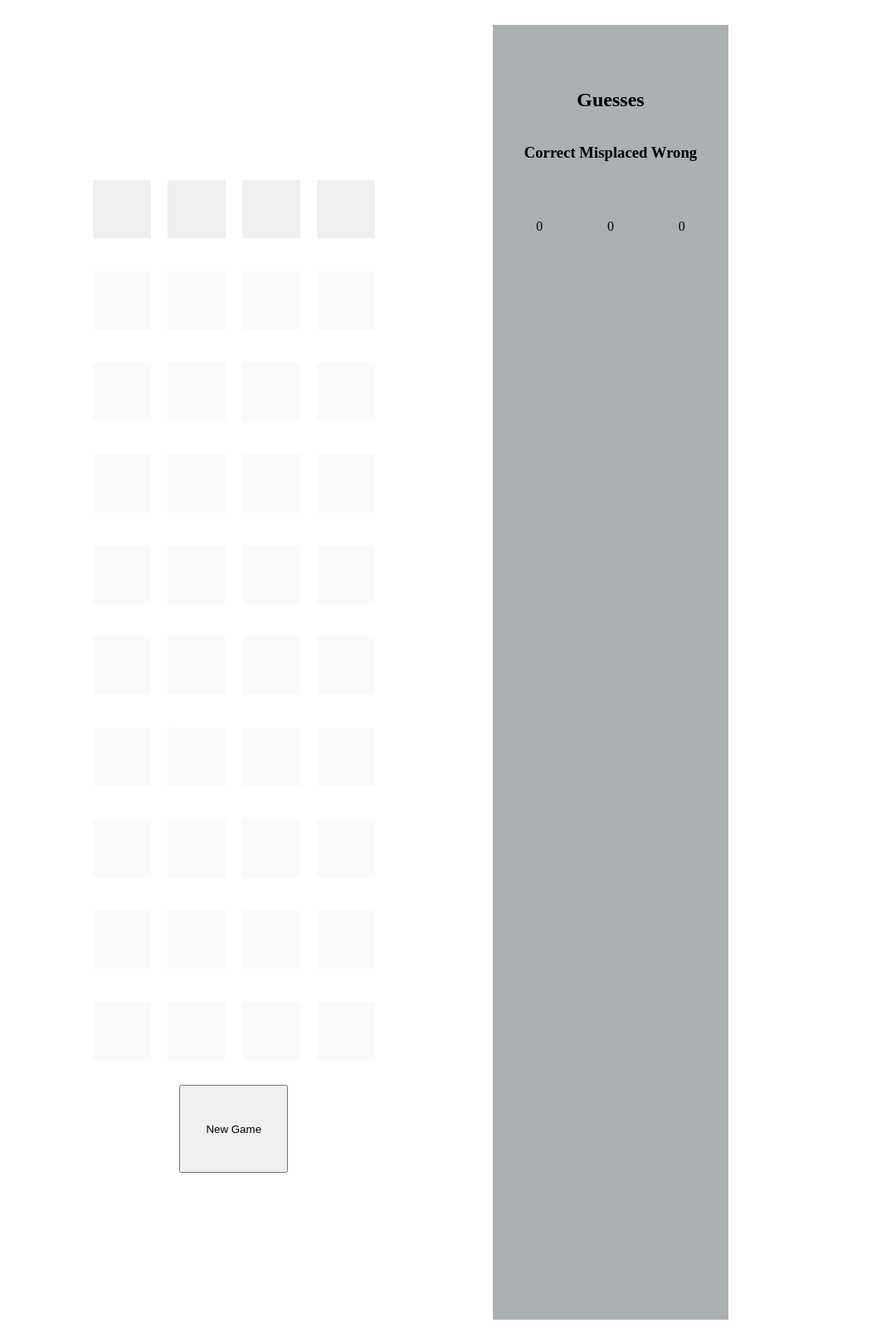
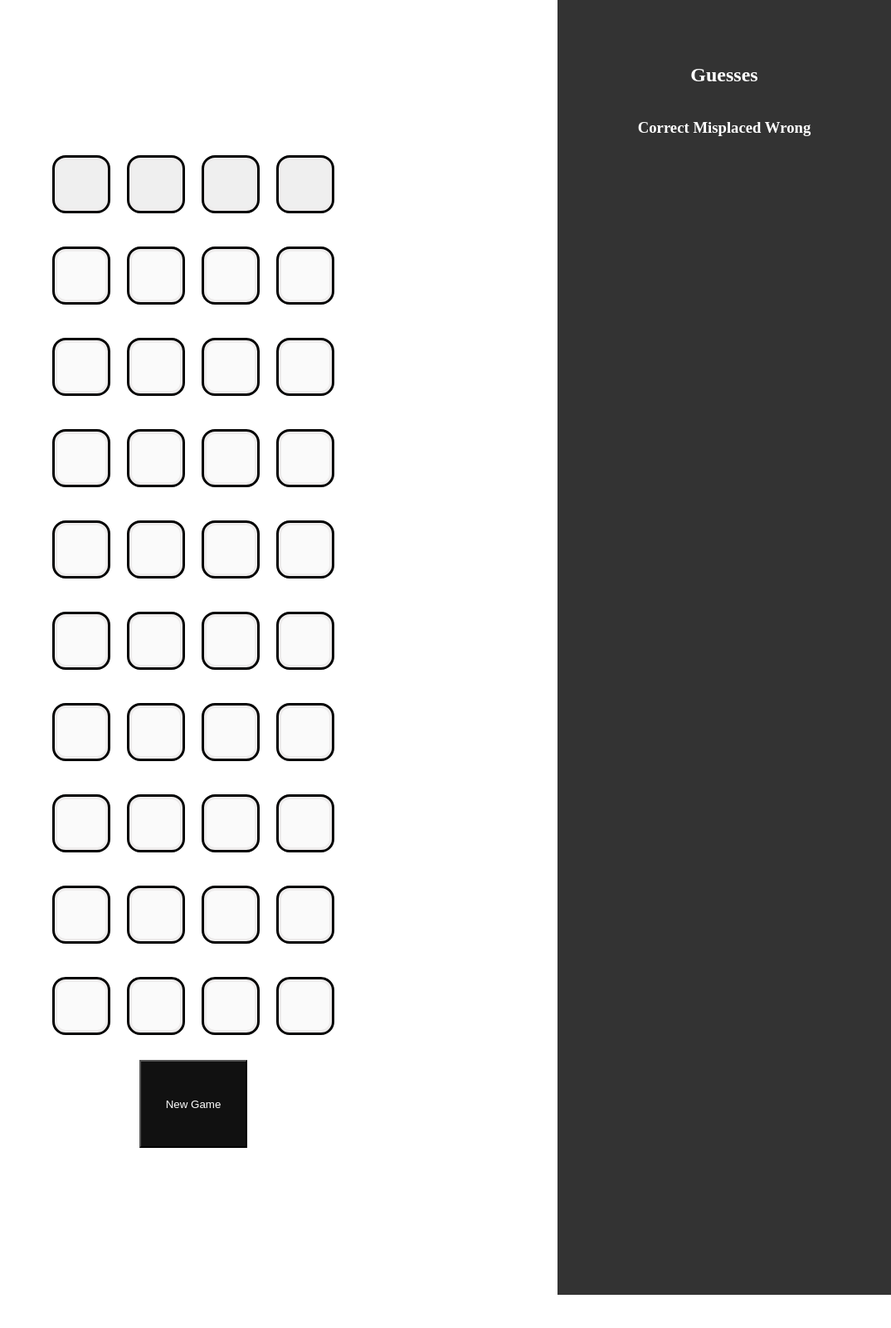
Before and after one commit to BenjaminGensler/Colordle, a PHP site: page /main.html in a window 1280 px wide. Shown: the part 92-1692 px from the top of the page at 83% size, without its empty margins (206-1280 px from the left). After the commit the page ends 1652 px from the top, so only its background shows below. Run offline with PHP 8.4, Linux system fonts and the light colour scheme.

Commit message:
Cleaned Up UI/UX

```diff
--- a/main.html
+++ b/main.html
@@ -17,13 +17,15 @@
         </ul>
     </nav>
     <section class="primary">
-        <div class="intro">
+        </button>
+        <div class="base">
             <div class="sec-piece">
                 <div class="guessBox" id="colorSet1">
                     <button class="colorChoice" id="c1"></button>
                     <button class="colorChoice" id="c2"></button>
                     <button class="colorChoice" id="c3"></button>
                     <button class="colorChoice" id="c4"></button>
+
                 </div>
                 <div class="guessBox" id="colorSet2">
                     <button class="colorChoice" id="c1" disabled></button>
@@ -36,55 +38,59 @@
                     <button class="colorChoice" id="c2" disabled></button>
                     <button class="colorChoice" id="c3" disabled></button>
                     <button class="colorChoice" id="c4" disabled></button>
+
                 </div>
                 <div class="guessBox" id="colorSet4">
                     <button class="colorChoice" id="c1" disabled></button>
                     <button class="colorChoice" id="c2" disabled></button>
                     <button class="colorChoice" id="c3" disabled></button>
                     <button class="colorChoice" id="c4" disabled></button>
+
                 </div>
                 <div class="guessBox" id="colorSet5">
                     <button class="colorChoice" id="c1" disabled></button>
                     <button class="colorChoice" id="c2" disabled></button>
                     <button class="colorChoice" id="c3" disabled></button>
                     <button class="colorChoice" id="c4" disabled></button>
+
                 </div>
                 <div class="guessBox" id="colorSet6">
                     <button class="colorChoice" id="c1" disabled></button>
                     <button class="colorChoice" id="c2" disabled></button>
                     <button class="colorChoice" id="c3" disabled></button>
                     <button class="colorChoice" id="c4" disabled></button>
+
                 </div>
                 <div class="guessBox" id="colorSet7">
                     <button class="colorChoice" id="c1" disabled></button>
                     <button class="colorChoice" id="c2" disabled></button>
                     <button class="colorChoice" id="c3" disabled></button>
                     <button class="colorChoice" id="c4" disabled></button>
+
                 </div>
                 <div class="guessBox" id="colorSet8">
                     <button class="colorChoice" id="c1" disabled></button>
                     <button class="colorChoice" id="c2" disabled></button>
                     <button class="colorChoice" id="c3" disabled></button>
                     <button class="colorChoice" id="c4" disabled></button>
+
                 </div>
                 <div class="guessBox" id="colorSet9">
                     <button class="colorChoice" id="c1" disabled></button>
                     <button class="colorChoice" id="c2" disabled></button>
                     <button class="colorChoice" id="c3" disabled></button>
                     <button class="colorChoice" id="c4" disabled></button>
+
                 </div>
                 <div class="guessBox" id="colorSet10">
                     <button class="colorChoice" id="c1" disabled></button>
                     <button class="colorChoice" id="c2" disabled></button>
                     <button class="colorChoice" id="c3" disabled></button>
                     <button class="colorChoice" id="c4" disabled></button>
+
                 </div>
-
                 <button class="newGame" id="newGame" onClick='newGame()'>
                     <p>New Game</p>
-                </button>
-                <button class="guess" id="guess" onClick='guess()'>
-                    <p>Guess</p>
                 </button>
             </div>
 
@@ -92,54 +98,64 @@
                 <h2><br />Guesses</h2>
                 <h3>Correct Misplaced Wrong</h3>
                 <div class="results" id="result1">
-                    <p class="value1" id="r1">0</p>
-                    <p class="value2" id="r2">0</p>
-                    <p class="value3" id="r3">0</p>
+                    <p class="value1" id="r1"></p>
+                    <p class="value2" id="r2"></p>
+                    <p class="value3" id="r3"></p>
+                    <button class="guess" id="guess1" onClick='guess()'>Guess</button>
                 </div>
                 <div class="results" id="result2">
                     <p class="value1" id="r1"></p>
                     <p class="value2" id="r2"></p>
                     <p class="value3" id="r3"></p>
+                    <button class="guess" id="guess2" onClick='guess()'>Guess</button>
                 </div>
                 <div class="results" id="result3">
                     <p class="value1" id="r1"></p>
                     <p class="value2" id="r2"></p>
                     <p class="value3" id="r3"></p>
+                    <button class="guess" id="guess3" onClick='guess()'>Guess</button>
                 </div>
                 <div class="results" id="result4">
                     <p class="value1" id="r1"></p>
                     <p class="value2" id="r2"></p>
                     <p class="value3" id="r3"></p>
+                    <button class="guess" id="guess4" onClick='guess()'>Guess</button>
                 </div>
                 <div class="results" id="result5">
                     <p class="value1" id="r1"></p>
                     <p class="value2" id="r2"></p>
                     <p class="value3" id="r3"></p>
+                    <button class="guess" id="guess5" onClick='guess()'>Guess</button>
                 </div>
                 <div class="results" id="result6">
                     <p class="value1" id="r1"></p>
                     <p class="value2" id="r2"></p>
                     <p class="value3" id="r3"></p>
+                    <button class="guess" id="guess6" onClick='guess()'>Guess</button>
                 </div>
                 <div class="results" id="result7">
                     <p class="value1" id="r1"></p>
                     <p class="value2" id="r2"></p>
                     <p class="value3" id="r3"></p>
+                    <button class="guess" id="guess7" onClick='guess()'>Guess</button>
                 </div>
                 <div class="results" id="result8">
                     <p class="value1" id="r1"></p>
                     <p class="value2" id="r2"></p>
                     <p class="value3" id="r3"></p>
+                    <button class="guess" id="guess8" onClick='guess()'>Guess</button>
                 </div>
                 <div class="results" id="result9">
                     <p class="value1" id="r1"></p>
                     <p class="value2" id="r2"></p>
                     <p class="value3" id="r3"></p>
+                    <button class="guess" id="guess9" onClick='guess()'>Guess</button>
                 </div>
                 <div class="results" id="result10">
                     <p class="value1" id="r1"></p>
                     <p class="value2" id="r2"></p>
                     <p class="value3" id="r3"></p>
+                    <button class="guess" id="guess10" onClick='guess()'>Guess</button>
                 </div>
 
             </div>
--- a/stylesheet.css
+++ b/stylesheet.css
@@ -6,13 +6,13 @@
     flex-direction: column;
 
 }
-.intro {
+.base {
     display: flex;
-    margin-top: 20px;
     align-items: center;
     justify-content: center;
-    align-self: center;
-    max-width: 1200px;
+    align-self: right;
+    width: 100%;
+    overflow: hidden;
 }
 .sec-piece {
     display: flex;
@@ -21,20 +21,22 @@
     flex-direction: column;
     margin: 10px;
     padding: 30px;
-    min-width: 70%;
+    width: 70%;
 }
 
 .sec-piece2 {
     display: flex;
+    float: right;
     justify-content: top;
     align-items: center;
     flex-direction: column;
     background-color:rgb(171, 176, 179);
-    margin: 10px;
     padding: 30px;
-    min-width: 30%;
-    max-width: 40%;
+    width: 30%;
     height: 1500px;
+    background-color: #333;
+    color: white;
+
 }
 
 .colorChoice {
@@ -42,7 +44,9 @@
         height: 70px;
        color: grey;
         margin: 10px;
-        border: none;
+        border: solid black 3px;
+        border-radius: 23%;
+        box-shadow: inset 0 0 0 3px rgb(238, 236, 236);
 }
 
 .newGame {
@@ -52,13 +56,29 @@
     flex-direction: column;
     margin: 10px;
     padding: 30px;
+    background-color: #111;
+    color: white;
 }
 
 .guess {
-    display: none;
-    justify-content: center;
-    align-items: center;
-    flex-direction: column;
+        display: none;
+        justify-content: center;
+        align-items: center;
+        align-self: center;
+        flex-direction: column;
+        width: 100%;
+        padding: 15px;
+        color: white;
+        text-align: center;
+        font-size: 18px;
+        background-color: #4CAF50;
+        border: none;
+        border-radius: 4px;
+        cursor: pointer;
+}
+
+.guess:hover {
+    background-color: #45a049; /* Darker green background on hover */
 }
 
 .guessBox {
```
Also changed, not shown: actions.js (+23 -13 lines).
